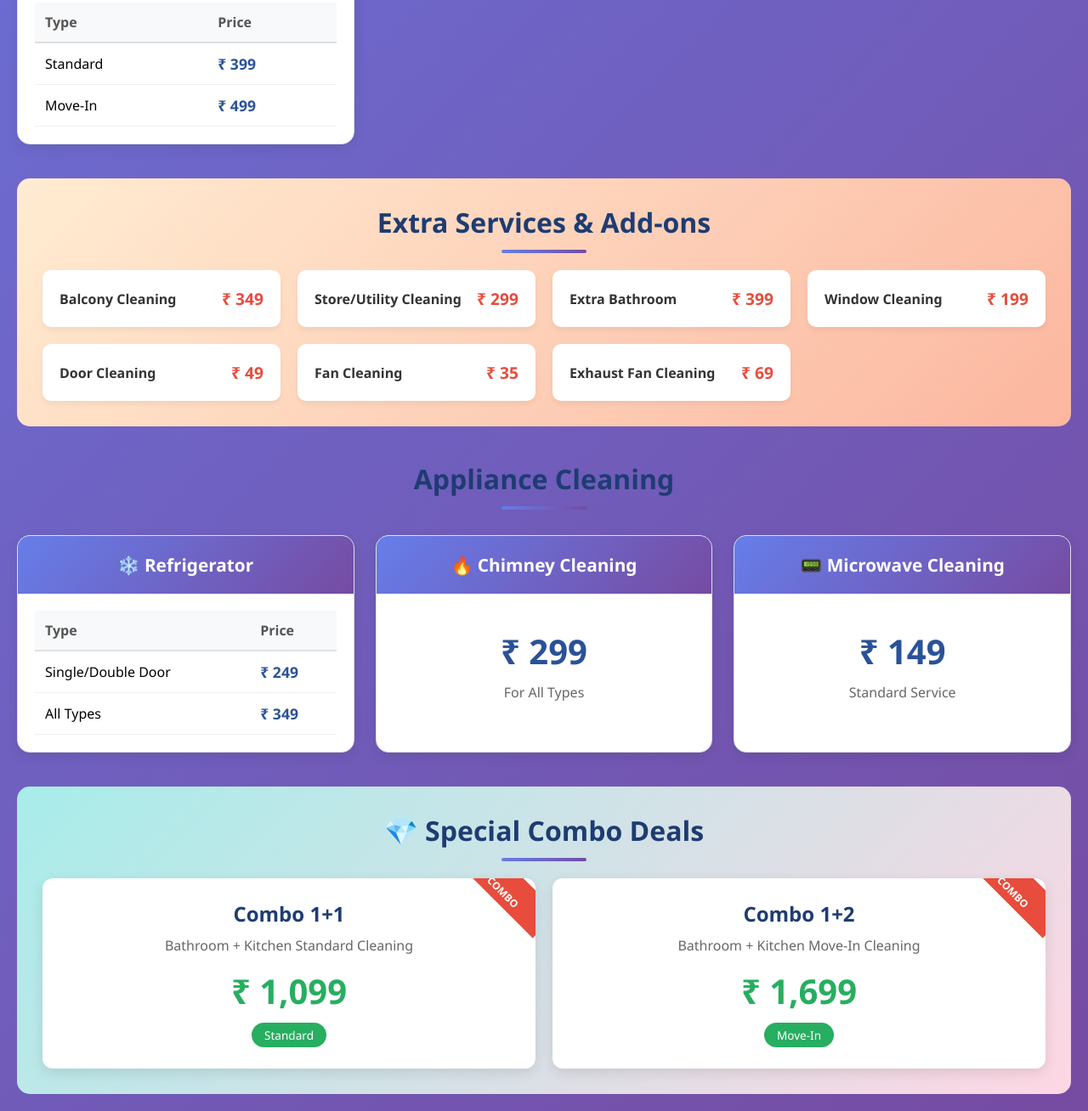
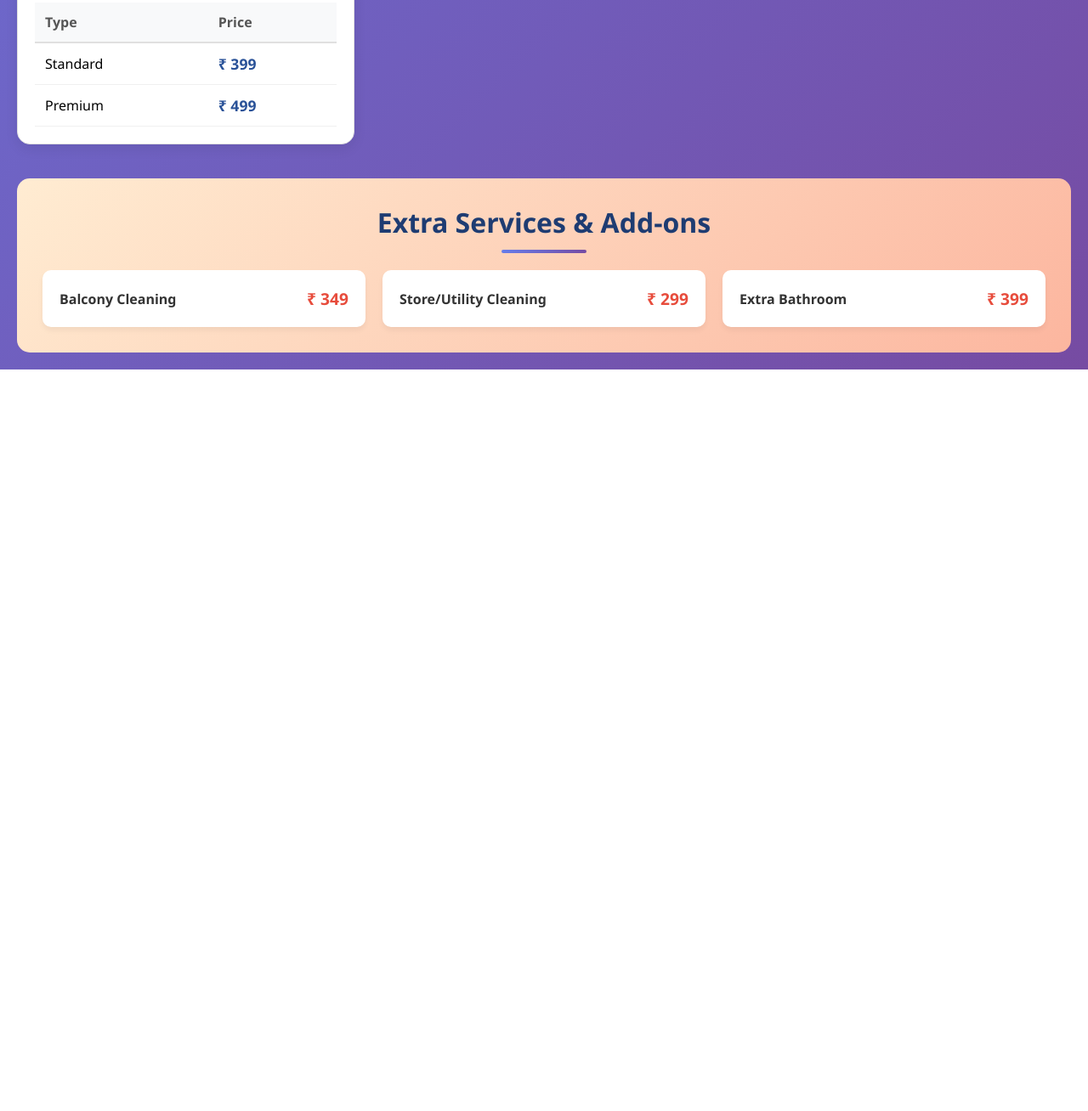
Before and after one commit to dipen-io/gleam.client, a website: page services/full-home-cleaning.html in a window 1280 px wide. Shown: the part 1446-2754 px from the top of the page at 85% size. After the commit the page ends 1881 px from the top, so only its background shows below. Drawn offline with Linux system fonts and the light colour scheme.

Commit message:
removed unused

```diff
--- a/services/full-home-cleaning.html
+++ b/services/full-home-cleaning.html
@@ -614,7 +614,7 @@
                                     <th>Price</th>
                                 </tr>
                                 <tr><td>Standard</td><td class="price-tag">₹ 399</td></tr>
-                                <tr><td>Move-In</td><td class="price-tag">₹ 499</td></tr>
+                                <tr><td>Premium</td><td class="price-tag">₹ 499</td></tr>
                             </table>
                         </div>
                     </div>
@@ -646,95 +646,95 @@
                         <div class="addon-price">₹ 399</div>
                     </div>
 
-                    <div class="addon-item">
-                        <div>
-                            <div class="addon-name">Window Cleaning</div>
-                        </div>
-                        <div class="addon-price">₹ 199</div>
-                    </div>
+                    <!-- <div class="addon-item"> -->
+                    <!--     <div> -->
+                    <!--         <div class="addon-name">Window Cleaning</div> -->
+                    <!--     </div> -->
+                    <!--     <div class="addon-price">₹ 199</div> -->
+                    <!-- </div> -->
 
-                    <div class="addon-item">
-                        <div>
-                            <div class="addon-name">Door Cleaning</div>
-                        </div>
-                        <div class="addon-price">₹ 49</div>
-                    </div>
+                    <!-- <div class="addon-item"> -->
+                    <!--     <div> -->
+                    <!--         <div class="addon-name">Door Cleaning</div> -->
+                    <!--     </div> -->
+                    <!--     <div class="addon-price">₹ 49</div> -->
+                    <!-- </div> -->
 
-                    <div class="addon-item">
-                        <div>
-                            <div class="addon-name">Fan Cleaning</div>
-                        </div>
-                        <div class="addon-price">₹ 35</div>
-                    </div>
+                    <!-- <div class="addon-item"> -->
+                    <!--     <div> -->
+                    <!--         <div class="addon-name">Fan Cleaning</div> -->
+                    <!--     </div> -->
+                    <!--     <div class="addon-price">₹ 35</div> -->
+                    <!-- </div> -->
 
-                    <div class="addon-item">
-                        <div>
-                            <div class="addon-name">Exhaust Fan Cleaning</div>
-                        </div>
-                        <div class="addon-price">₹ 69</div>
-                    </div>
+                    <!-- <div class="addon-item"> -->
+                    <!--     <div> -->
+                    <!--         <div class="addon-name">Exhaust Fan Cleaning</div> -->
+                    <!--     </div> -->
+                    <!--     <div class="addon-price">₹ 69</div> -->
+                    <!-- </div> -->
                 </div>
             </div>
 
             <!-- Appliances -->
-            <div class="services-section">
-                <h2 class="section-title">Appliance Cleaning</h2>
-                <div class="services-grid" style="grid-template-columns: repeat(auto-fit, minmax(250px, 1fr));">
-                    <div class="service-card">
-                        <div class="service-header">❄️ Refrigerator</div>
-                        <div class="service-content">
-                            <table class="price-table">
-                                <tr>
-                                    <th>Type</th>
-                                    <th>Price</th>
-                                </tr>
-                                <tr><td>Single/Double Door</td><td class="price-tag">₹ 249</td></tr>
-                                <tr><td>All Types</td><td class="price-tag">₹ 349</td></tr>
-                            </table>
-                        </div>
-                    </div>
-
-                    <div class="service-card">
-                        <div class="service-header">🔥 Chimney Cleaning</div>
-                        <div class="service-content">
-                            <div style="text-align: center; padding: 20px;">
-                                <div style="font-size: 2.5em; font-weight: 700; color: #2a5298;">₹ 299</div>
-                                <p style="color: #666; margin-top: 10px;">For All Types</p>
-                            </div>
-                        </div>
-                    </div>
-
-                    <div class="service-card">
-                        <div class="service-header">📟 Microwave Cleaning</div>
-                        <div class="service-content">
-                            <div style="text-align: center; padding: 20px;">
-                                <div style="font-size: 2.5em; font-weight: 700; color: #2a5298;">₹ 149</div>
-                                <p style="color: #666; margin-top: 10px;">Standard Service</p>
-                            </div>
-                        </div>
-                    </div>
-                </div>
-            </div>
+            <!-- <div class="services-section"> -->
+            <!--     <h2 class="section-title">Appliance Cleaning</h2> -->
+            <!--     <div class="services-grid" style="grid-template-columns: repeat(auto-fit, minmax(250px, 1fr));"> -->
+            <!--         <div class="service-card"> -->
+            <!--             <div class="service-header">❄️ Refrigerator</div> -->
+            <!--             <div class="service-content"> -->
+            <!--                 <table class="price-table"> -->
+            <!--                     <tr> -->
+            <!--                         <th>Type</th> -->
+            <!--                         <th>Price</th> -->
+            <!--                     </tr> -->
+            <!--                     <tr><td>Single/Double Door</td><td class="price-tag">₹ 249</td></tr> -->
+            <!--                     <tr><td>All Types</td><td class="price-tag">₹ 349</td></tr> -->
+            <!--                 </table> -->
+            <!--             </div> -->
+            <!--         </div> -->
+            <!---->
+            <!--         <div class="service-card"> -->
+            <!--             <div class="service-header">🔥 Chimney Cleaning</div> -->
+            <!--             <div class="service-content"> -->
+            <!--                 <div style="text-align: center; padding: 20px;"> -->
+            <!--                     <div style="font-size: 2.5em; font-weight: 700; color: #2a5298;">₹ 299</div> -->
+            <!--                     <p style="color: #666; margin-top: 10px;">For All Types</p> -->
+            <!--                 </div> -->
+            <!--             </div> -->
+            <!--         </div> -->
+            <!---->
+            <!--         <div class="service-card"> -->
+            <!--             <div class="service-header">📟 Microwave Cleaning</div> -->
+            <!--             <div class="service-content"> -->
+            <!--                 <div style="text-align: center; padding: 20px;"> -->
+            <!--                     <div style="font-size: 2.5em; font-weight: 700; color: #2a5298;">₹ 149</div> -->
+            <!--                     <p style="color: #666; margin-top: 10px;">Standard Service</p> -->
+            <!--                 </div> -->
+            <!--             </div> -->
+            <!--         </div> -->
+            <!--     </div> -->
+            <!-- </div> -->
 
             <!-- Combo Deals -->
-            <div class="combo-section">
-                <h2 class="section-title" style="margin-bottom: 10px;">💎 Special Combo Deals</h2>
-                <div class="combo-grid">
-                    <div class="combo-card">
-                        <div class="combo-title">Combo 1+1</div>
-                        <div class="combo-desc">Bathroom + Kitchen Standard Cleaning</div>
-                        <div class="combo-price">₹ 1,099</div>
-                        <span class="combo-type">Standard</span>
-                    </div>
-
-                    <div class="combo-card">
-                        <div class="combo-title">Combo 1+2</div>
-                        <div class="combo-desc">Bathroom + Kitchen Move-In Cleaning</div>
-                        <div class="combo-price">₹ 1,699</div>
-                        <span class="combo-type">Move-In</span>
-                    </div>
-                </div>
-            </div>
+            <!-- <div class="combo-section"> -->
+            <!--     <h2 class="section-title" style="margin-bottom: 10px;">💎 Special Combo Deals</h2> -->
+            <!--     <div class="combo-grid"> -->
+            <!--         <div class="combo-card"> -->
+            <!--             <div class="combo-title">Combo 1+1</div> -->
+            <!--             <div class="combo-desc">Bathroom + Kitchen Standard Cleaning</div> -->
+            <!--             <div class="combo-price">₹ 1,099</div> -->
+            <!--             <span class="combo-type">Standard</span> -->
+            <!--         </div> -->
+            <!---->
+            <!--         <div class="combo-card"> -->
+            <!--             <div class="combo-title">Combo 1+2</div> -->
+            <!--             <div class="combo-desc">Bathroom + Kitchen Move-In Cleaning</div> -->
+            <!--             <div class="combo-price">₹ 1,699</div> -->
+            <!--             <span class="combo-type">Move-In</span> -->
+            <!--         </div> -->
+            <!--     </div> -->
+            <!-- </div> -->
         </div>
     </div>
 
```
Also changed, not shown: booking.html (+1 -1 lines), services/kitchen-cleaning.html (+2 -2 lines).
